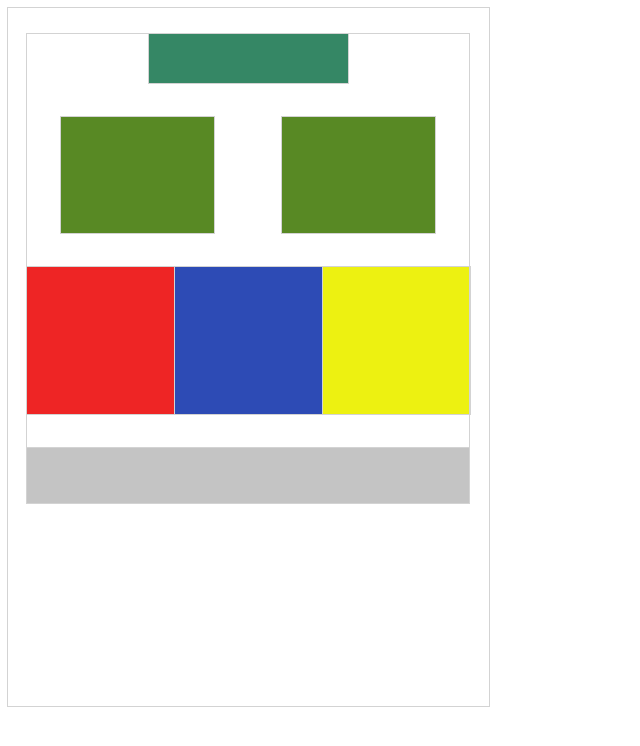
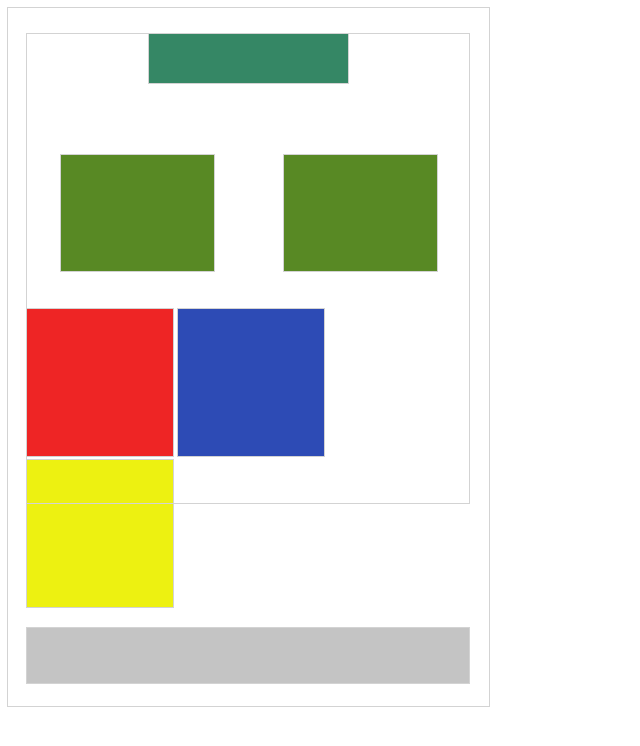
Before and after one commit to montag0451/montag, a website: page src/index.html in a window 1280 px wide. Shown: the whole page, without its empty margins (0-640 px from the left). Drawn offline with nearby package versions, Linux system fonts and the light colour scheme; files that its build step writes are made by us from their sources.

Commit message:
initial commit

```diff
--- a/src/main.scss
+++ b/src/main.scss
@@ -1,10 +1,13 @@
 body * {
   outline: 1px solid lightgrey;
 }
+.body {
+  font-size: 0;
+}
 .cont {
   display: inline-block;
-  font-size: 0;
- }
+  box-sizing: border-box;
+   }
 
 .rectangle1 {
   width: 481px;
@@ -21,41 +24,39 @@ body * {
 .rectangle2 {
   width: 199px;
   height: 49px;
-  margin: 0px 121px 17px 122px;
+  margin: 0px 121px 34px 122px;
   background: #358765;
 }
 .rectangle3 {
   width: 153px;
   height: 116px;
-  margin: 17px 34px;
+  margin: 34px 34px;
   background: #588924;
 }
 .rectangle4 {
   width: 153px;
   height: 116px;
-  margin: 17px 34px;
+  margin: 34px 32px;
   background: #588924;
 }
 .rectangle6 {
-  width: 147px;
+  width: 33%;
   height: 147px;
-  margin: 17px 0px 17px 0px;
   background: #ee2525;
 }
 .rectangle7 {
-  width: 147px;
+  width: 33%;
   height: 147px;
-  margin: 17px 1px 17px 1px;
   background: #2d4bb5;
+  margin: 0 1px;
 }
 .rectangle8 {
-  width: 147px;
+  width: 33%;
   height: 147px;
-  margin: 17px -1px 17px 0px;
   background: #edf111;
 }
 .rectangle9 {
-  width: 442px;
+  width: 100%;
   height: 55px;
   margin: 17px 0px 0px 0px;
   background: #c4c4c4;
```
Also changed, not shown: src/index.html (line endings or trailing spaces).
